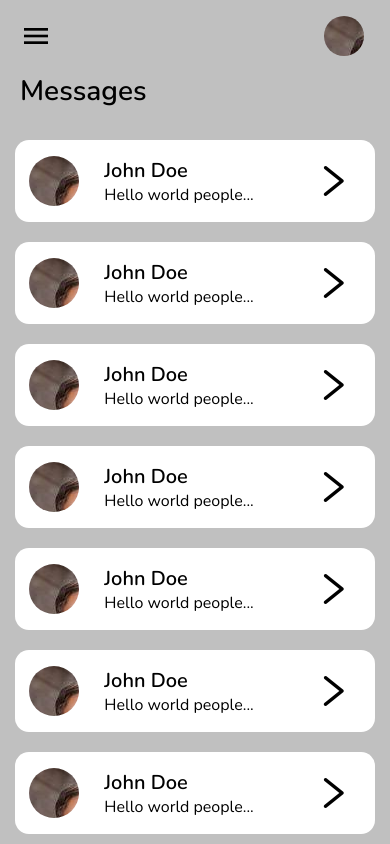
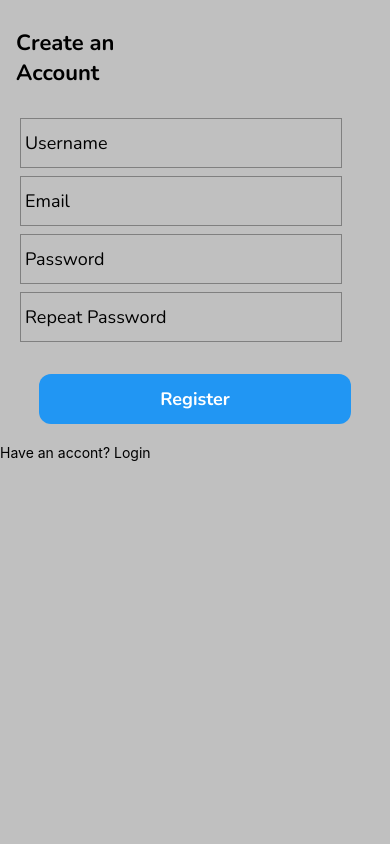
Before and after one commit to Stephen-Mhuli/ProjectX, a React Native app: screen /SignUp in a window 390 px wide. Built offline with nearby package versions, Linux system fonts and the light colour scheme.

Commit message:
started working on signupscreen

```diff
--- a/App.js
+++ b/App.js
@@ -8,6 +8,8 @@ import HomeScreen from "./app/screens/HomeScreen";
 import CarDetailsScreen from "./app/screens/CarDetailsScreen";
 import ProfileScreen from "./app/screens/ProfileScreen";
 import MessagesScreen from "./app/screens/MessagesScreen";
+import SignUpScreen from "./app/screens/SignUpScreen";
+import LoginScreen from "./app/screens/LoginScreen";
 
 const Stack = createNativeStackNavigator();
 
@@ -28,16 +30,17 @@ export default function App() {
       <Stack.Navigator
         screenOptions={{ headerTitleAlign: "center", headerShown: false }}
       >
+        <Stack.Screen name="Home" component={HomeScreen} />
+        <Stack.Screen name="SignUp" component={SignUpScreen} />
+        <Stack.Screen name="Login" component={LoginScreen} />
         <Stack.Screen name="Messages" component={MessagesScreen} />
-        <Stack.Screen name="Home" component={HomeScreen} />
+        {/* <Stack.Screen name="Profile" component={MessagesScreen}> */}
 
         <Stack.Screen
           name="Details"
           component={CarDetailsScreen}
           options={({ route }) => ({ title: route.params.item.model })}
         />
-
-        <Stack.Screen name="Profile" component={ProfileScreen} />
       </Stack.Navigator>
     </NavigationContainer>
   );
--- a/app/components/Header/index.js
+++ b/app/components/Header/index.js
@@ -9,7 +9,7 @@ const deviceWidth = Dimensions.get("window").width;
 const Header = ({ navigation }) => {
   return (
     <View style={styles.container}>
-      <TouchableOpacity onPress={() => navigation.navigate("Profile")}>
+      <TouchableOpacity onPress={() => navigation.navigate("SignUp")}>
         <MaterialIcons
           name="menu"
           size={32}
@@ -17,7 +17,7 @@ const Header = ({ navigation }) => {
           style={styles.menuButton}
         />
       </TouchableOpacity>
-      <TouchableOpacity onPress={() => navigation.navigate("Profile")} style={styles.avaterStyle}>
+      <TouchableOpacity onPress={() => navigation.navigate("Messages")} style={styles.avaterStyle}>
         <Avatar
           size={40}
           rounded
--- a/app/screens/LoginScreen/index.js
+++ b/app/screens/LoginScreen/index.js
@@ -1,4 +1,4 @@
-import { View, Text } from "react-native";
+import { View, Text, StyleSheet } from "react-native";
 import React from "react";
 
 const LoginScreen = () => {
@@ -9,4 +9,8 @@ const LoginScreen = () => {
   );
 };
 
+const styles = StyleSheet.create({
+
+})
+
 export default LoginScreen;
--- a/app/screens/SettingsScreen/index.js
+++ b/app/screens/SettingsScreen/index.js
@@ -14,7 +14,6 @@ const styles = StyleSheet.create({
     flex: 1,
     backgroundColor: "#c0c0c0",
     paddingTop: StatusBar.currentHeight,
-    // marginTop: 10
   },
 });
 
--- a/app/screens/SignUpScreen/index.js
+++ b/app/screens/SignUpScreen/index.js
@@ -1,11 +1,56 @@
-import { View, Text } from "react-native";
+import {
+  View,
+  Text,
+  StyleSheet,
+  SafeAreaView,
+  StatusBar,
+  TextInput,
+  Dimensions,
+  TouchableOpacity,
+} from "react-native";
 import React from "react";
+
+const deviceWidth = Dimensions.get("window").width;
+const deviceHeight = Dimensions.get("window").height;
 
 const SignUpScreen = () => {
   return (
-    <View style={styles.container}>
-      <Text>SignUp Screen</Text>
-    </View>
+    <SafeAreaView style={styles.container}>
+      <View style={styles.mainHeaderContainer}>{/* <Image /> logo */}</View>
+      <View style={styles.formContainer}>
+        <View style={styles.formHeaderContainer}>
+          <Text style={styles.headerTextStyle}>Create an</Text>
+          <Text style={styles.headerTextStyle}>Account</Text>
+        </View>
+        <View style={styles.inputsContainer}>
+          <View>
+            <TextInput
+              style={styles.inputStyle}
+              onChangeText={(text) => console.log(text)}
+              placeholder="Username"
+            />
+          </View>
+          <View>
+            <TextInput style={styles.inputStyle} placeholder="Email" />
+          </View>
+          <View>
+            <TextInput style={styles.inputStyle} placeholder="Password" />
+          </View>
+          <View>
+            <TextInput
+              style={styles.inputStyle}
+              placeholder="Repeat Password"
+            />
+          </View>
+        </View>
+        <TouchableOpacity style={styles.signUpButtonStyle}>
+          <Text style={styles.buttonTextStyle}>Register</Text>
+        </TouchableOpacity>
+        <View>
+          <Text style={styles.signInTextStyle}>Have an accont? Login</Text>
+        </View>
+      </View>
+    </SafeAreaView>
   );
 };
 
@@ -14,7 +59,52 @@ const styles = StyleSheet.create({
     flex: 1,
     backgroundColor: "#c0c0c0",
     paddingTop: StatusBar.currentHeight,
-    // marginTop: 10
+  },
+  formContainer: {
+    flex: 1,
+  },
+  formHeaderContainer: {
+    alignItems: "flex-start",
+    marginHorizontal: deviceWidth < 380 ? 4 : 8,
+    marginTop: deviceHeight < 380 ? 10 : 20,
+    padding: deviceWidth < 380 ? 4 : 8,
+  },
+  headerTextStyle: {
+    fontSize: deviceWidth < 380 ? 16 : 22,
+    fontFamily: "nunito_bold",
+  },
+
+  signUpButtonStyle: {
+    backgroundColor: "#2196F3",
+    borderRadius: deviceWidth < 380 ? 8 : 12,
+    width: deviceWidth < 380 ? "70%" : "80%",
+    height: deviceHeight < 380 ? 35 : 50,
+    alignSelf: "center",
+    justifyContent: "center",
+    marginVertical: deviceHeight < 380 ? 10 : 20,
+  },
+  buttonTextStyle: {
+    fontSize: deviceWidth < 380 ? 16 : 18,
+    fontFamily: "nunito_bold",
+    textAlign: "center",
+    padding: deviceWidth < 380 ? 4 : 8,
+    color: "white",
+  },
+  inputsContainer: {
+    marginHorizontal: deviceWidth < 380 ? 4 : 8,
+    marginTop: deviceHeight < 380 ? 5 : 10,
+    padding: deviceWidth < 380 ? 4 : 8,
+  },
+  inputStyle: {
+    fontSize: deviceWidth < 380 ? 16 : 18,
+    fontFamily: "nunito_regular",
+    padding: deviceWidth < 380 ? 2 : 4,
+    marginVertical: deviceHeight < 380 ? 2 : 4,
+    marginHorizontal: deviceWidth < 380 ? 2 : 4,
+    borderColor: "gray",
+    borderWidth: deviceWidth < 380 ? 0.5 : 1,
+    width: deviceWidth < 380 ? "80%" : "90%",
+    height: deviceHeight < 380 ? 40 : 50,
   },
 });
 
```
Also changed, not shown: app/screens/SplashScreen/index.js (added, +13 -0 lines).
